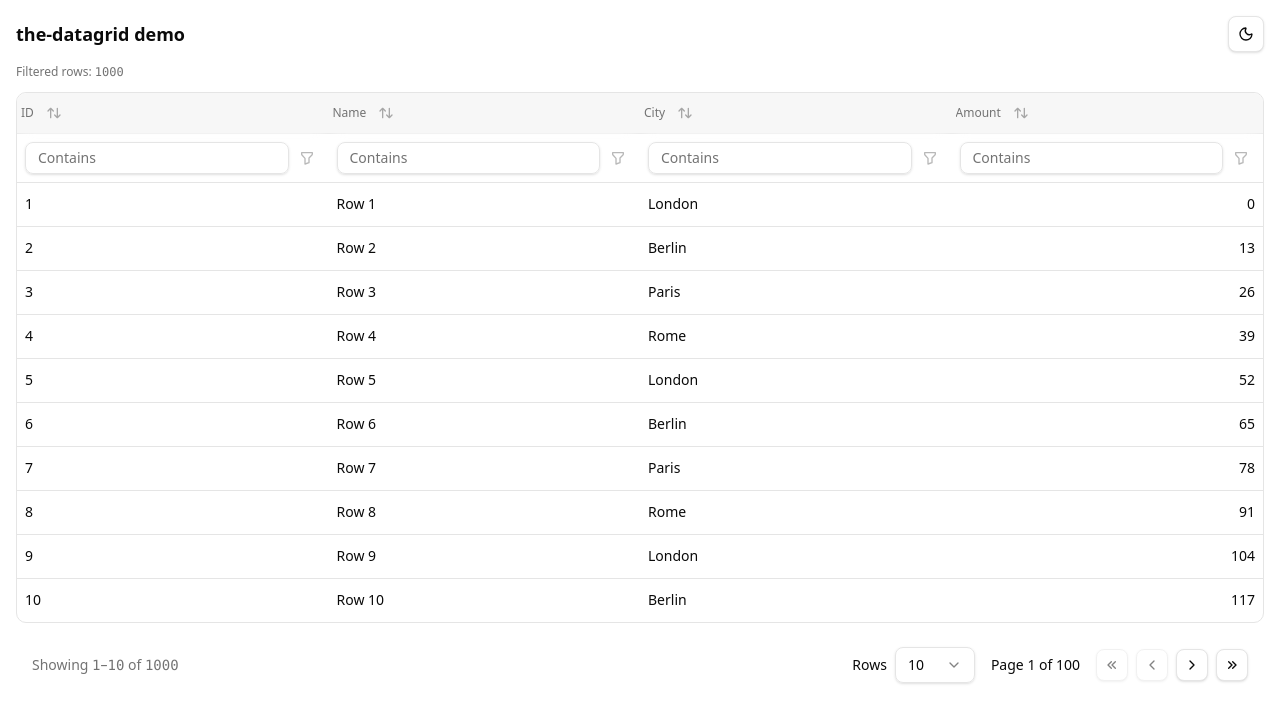
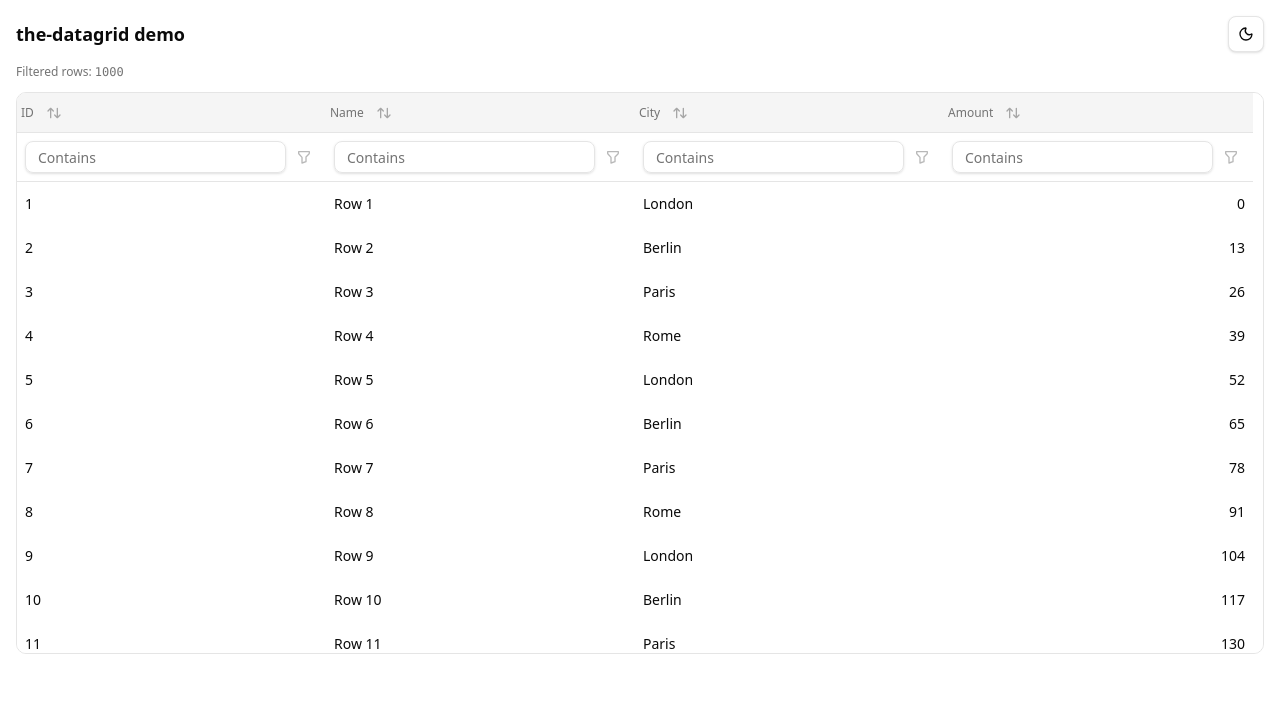
Before and after one commit to geo-vi/the-datagrid, a React (Vite) app: page / in a window 1280 px wide. Shown: the top 722 px of the page. Built offline with nearby package versions, Linux system fonts and the light colour scheme.

Commit message:
update: Added filterValue and optimized styles

```diff
--- a/src/filters/utils.ts
+++ b/src/filters/utils.ts
@@ -641,6 +641,7 @@ export function applyLocalFilter(
         filterValue: f.value,
         emptyValue: f.emptyValue ?? typeDef.emptyValue,
         data: row,
+        _data: row,
         column: columnsMap[f.name],
       });
     });
--- a/src/grid/ReactDataGrid.tsx
+++ b/src/grid/ReactDataGrid.tsx
@@ -43,6 +43,51 @@ import { GridPagination } from "./components/GridPagination";
  */
 export const plugins: readonly unknown[] = [] as const;
 
+const DATAGRID_SCROLLBAR_STYLE_ID = "__the_datagrid_scrollbar__";
+
+function ensureDatagridScrollbarStyles() {
+  if (typeof document === "undefined") return;
+  const css = `
+.tdg-scrollbar {
+  scrollbar-gutter: stable;
+  scrollbar-width: thin;
+  scrollbar-color: var(--ring) transparent;
+  scrollbar-color: hsl(var(--ring)) transparent;
+}
+.tdg-scrollbar::-webkit-scrollbar {
+  width: 10px;
+  height: 10px;
+}
+.tdg-scrollbar::-webkit-scrollbar-track {
+  background: transparent;
+}
+.tdg-scrollbar::-webkit-scrollbar-thumb {
+  background-color: var(--ring);
+  background-color: hsl(var(--ring));
+  border-radius: 9999px;
+  border: 2px solid transparent;
+  background-clip: content-box;
+}
+.tdg-scrollbar::-webkit-scrollbar-thumb:hover {
+  background-color: var(--muted-foreground);
+  background-color: hsl(var(--muted-foreground));
+}
+.tdg-scrollbar::-webkit-scrollbar-corner {
+  background: transparent;
+}
+`;
+  const existing = document.getElementById(DATAGRID_SCROLLBAR_STYLE_ID) as HTMLStyleElement | null;
+  if (existing) {
+    if (existing.textContent !== css) existing.textContent = css;
+    return;
+  }
+
+  const styleEl = document.createElement("style");
+  styleEl.id = DATAGRID_SCROLLBAR_STYLE_ID;
+  styleEl.textContent = css;
+  document.head.appendChild(styleEl);
+}
+
 function ReactDataGrid(props: TypeDataGridProps) {
   const {
     theme = "default",
@@ -72,6 +117,10 @@ function ReactDataGrid(props: TypeDataGridProps) {
     className,
     style,
   } = props;
+
+  React.useEffect(() => {
+    ensureDatagridScrollbarStyles();
+  }, []);
 
   /** ---------------- selection / checkbox column ---------------- */
 
@@ -186,6 +235,12 @@ function ReactDataGrid(props: TypeDataGridProps) {
   const [draftFilterValue, setDraftFilterValue] = React.useState<TypeFilterValue>(filterValue);
   React.useEffect(() => setDraftFilterValue(filterValue), [filterValue]);
 
+  const pageSizes = React.useMemo(() => {
+    const raw = props.pageSizes ?? [10, 50, 100, 1000];
+    const unique = Array.from(new Set(raw)).filter((n) => typeof n === "number" && Number.isFinite(n) && n > 0);
+    return unique.length ? unique : [10, 50, 100, 1000];
+  }, [props.pageSizes]);
+
   const [skip, setSkip] = useControllableState<number>({
     value: props.skip,
     defaultValue: props.defaultSkip ?? 0,
@@ -194,15 +249,16 @@ function ReactDataGrid(props: TypeDataGridProps) {
 
   const [limit, setLimit] = useControllableState<number>({
     value: props.limit,
-    defaultValue: props.defaultLimit ?? 10,
+    defaultValue: props.defaultLimit ?? pageSizes[0] ?? 10,
     onChange: props.onLimitChange,
   });
-
-  const pageSizes = props.pageSizes ?? [10, 20, 30, 40, 50];
 
   const allowUnsort = props.allowUnsort ?? true;
   const defaultSortingDirection = props.defaultSortingDirection ?? "asc";
   const defaultSortDir: 1 | -1 = defaultSortingDirection === "desc" ? -1 : 1;
+
+  const paginationMode = props.pagination ?? false;
+  const paginationEnabled = paginationMode !== false;
 
   const orderedColumns = React.useMemo(() => {
     const colById = new Map<string, TypeColumn>();
@@ -255,7 +311,6 @@ function ReactDataGrid(props: TypeDataGridProps) {
 
       const totalCount = data.length;
 
-      const paginationMode = props.pagination ?? true;
       const doPage = paginationMode !== false && paginationMode !== "remote";
 
       const sliced = doPage ? data.slice(skip, skip + limit) : data;
@@ -271,9 +326,11 @@ function ReactDataGrid(props: TypeDataGridProps) {
     try {
       const ds = dataSource;
 
+      const dsIsFn = typeof ds === "function";
+      const sliceLocally = paginationMode !== false && (paginationMode === "local" || !dsIsFn);
+
       const dsArg = {
-        skip,
-        limit,
+        ...(paginationMode !== false && paginationMode !== "local" && dsIsFn ? { skip, limit } : {}),
         sortInfo: computedSortForFetch,
         filterValue: computedFilterForFetch,
         columnOrder: columnOrderForDs,
@@ -284,7 +341,7 @@ function ReactDataGrid(props: TypeDataGridProps) {
 
       let result: any = ds;
 
-      if (typeof ds === "function") {
+      if (dsIsFn) {
         result = ds(dsArg);
       }
 
@@ -293,13 +350,19 @@ function ReactDataGrid(props: TypeDataGridProps) {
       }
 
       if (result && typeof result === "object" && Array.isArray(result.data)) {
-        setRows(result.data);
-        setCount(Number(result.count ?? result.data.length));
-        filteredRowsCount?.(Number(result.count ?? result.data.length));
+        const totalCount = Number(result.count ?? result.data.length);
+        const nextRows = sliceLocally ? result.data.slice(skip, skip + limit) : result.data;
+
+        setRows(nextRows);
+        setCount(totalCount);
+        filteredRowsCount?.(totalCount);
       } else if (Array.isArray(result)) {
-        setRows(result);
-        setCount(result.length);
-        filteredRowsCount?.(result.length);
+        const totalCount = result.length;
+        const nextRows = sliceLocally ? result.slice(skip, skip + limit) : result;
+
+        setRows(nextRows);
+        setCount(totalCount);
+        filteredRowsCount?.(totalCount);
       } else {
         setRows([]);
         setCount(0);
@@ -317,7 +380,7 @@ function ReactDataGrid(props: TypeDataGridProps) {
     idProperty,
     limit,
     orderedColumns,
-    props.pagination,
+    paginationMode,
     skip,
     theme,
     columnOrderForDs,
@@ -631,18 +694,23 @@ function ReactDataGrid(props: TypeDataGridProps) {
   const scrollRef = React.useRef<HTMLDivElement | null>(null);
   const rowModel = table.getRowModel().rows;
 
+  const stickyHeaderHeight = headerHeight + (enableFiltering ? filterRowHeight : 0);
+
   const rowVirtualizer = useVirtualizer({
     count: rowModel.length,
     getScrollElement: () => scrollRef.current,
     estimateSize: () => rowHeight,
     overscan: 10,
+    scrollMargin: stickyHeaderHeight,
+    scrollPaddingStart: stickyHeaderHeight,
+    enabled: virtualized,
   });
 
   const virtualItems = virtualized ? rowVirtualizer.getVirtualItems() : [];
-  const paddingTop = virtualized && virtualItems.length ? virtualItems[0]!.start : 0;
+  const paddingTop = virtualized && virtualItems.length ? Math.max(0, virtualItems[0]!.start - stickyHeaderHeight) : 0;
   const paddingBottom =
     virtualized && virtualItems.length
-      ? rowVirtualizer.getTotalSize() - virtualItems[virtualItems.length - 1]!.end
+      ? Math.max(0, rowVirtualizer.getTotalSize() - (virtualItems[virtualItems.length - 1]!.end - stickyHeaderHeight))
       : 0;
 
   /** ---------------- imperative API ---------------- */
@@ -761,12 +829,13 @@ function ReactDataGrid(props: TypeDataGridProps) {
 
   return (
     <div className={cn("flex flex-col gap-2 lg:gap-6", className)} data-theme={theme}>
+      <div className="overflow-hidden rounded-lg border border-border">
         <div
           ref={scrollRef}
-        className={cn("relative overflow-auto rounded-lg border border-border", virtualized ? "max-h-[560px]" : "")}
+          className={cn("tdg-scrollbar relative overflow-auto bg-background", virtualized ? "max-h-[560px]" : "")}
           style={style}
         >
-        <table className="w-full table-fixed caption-bottom text-sm">
+          <table className="w-full table-fixed border-separate border-spacing-0 caption-bottom text-sm">
             <GridHeader
               headerGroups={table.getHeaderGroups()}
               headerHeight={headerHeight}
@@ -814,6 +883,8 @@ function ReactDataGrid(props: TypeDataGridProps) {
           </table>
         </div>
 
+        {paginationEnabled ? (
+          <div className="border-t border-border py-2">
             <GridPagination
               count={count}
               skip={skip}
@@ -828,8 +899,21 @@ function ReactDataGrid(props: TypeDataGridProps) {
               i18n={i18n}
             />
           </div>
+        ) : null}
+      </div>
+    </div>
   );
 }
 
+// -----------------------------------------------------------------------------
+// Inovua-compat: expose default filterTypes via ReactDataGrid.defaultProps.filterTypes
+// so apps can extend defaults like:
+// Object.assign({}, ReactDataGrid.defaultProps.filterTypes, { myCustomType: ... })
+// -----------------------------------------------------------------------------
+(ReactDataGrid as any).defaultProps = {
+  ...(ReactDataGrid as any).defaultProps,
+  filterTypes: DEFAULT_FILTER_TYPES,
+};
+
 export { ReactDataGrid };
 export default ReactDataGrid;
--- a/src/grid/components/FilterCell.tsx
+++ b/src/grid/components/FilterCell.tsx
@@ -216,7 +216,7 @@ export function FilterCell(props: FilterCellProps) {
   return (
     <TableHead
       key={`${header.id}-filter`}
-      className={cn("sticky z-10 bg-background/95 py-2 backdrop-blur supports-[backdrop-filter]:bg-background/60")}
+      className={cn("sticky z-10 bg-background py-2 border-b border-border")}
       style={{
         top: headerHeight,
         width,
--- a/src/grid/components/GridHeader.tsx
+++ b/src/grid/components/GridHeader.tsx
@@ -78,10 +78,10 @@ export function GridHeader(props: GridHeaderProps) {
   } = props;
 
   return (
-    <TableHeader>
+    <TableHeader className="[&_tr]:!border-b-0">
       {/* Header row */}
       {headerGroups.map((hg) => (
-        <TableRow key={hg.id} className="bg-muted/50" style={{ height: headerHeight }}>
+        <TableRow key={hg.id} className="bg-muted" style={{ height: headerHeight }}>
           {hg.headers.map((h: any) => {
             const colDef = h.column.columnDef as any;
             const col: TypeColumn | undefined = colDef?.meta?.__column;
@@ -124,7 +124,7 @@ export function GridHeader(props: GridHeaderProps) {
         headerGroups.map((hg) => (
           <TableRow
             key={`${hg.id}-filters`}
-            className="bg-background/95 supports-[backdrop-filter]:bg-background/60"
+            className="bg-background"
             style={{ height: filterRowHeight }}
           >
             {hg.headers.map((h: any) => {
--- a/src/grid/components/HeaderCell.tsx
+++ b/src/grid/components/HeaderCell.tsx
@@ -85,7 +85,7 @@ export function HeaderCell(props: HeaderCellProps) {
       key={header.id}
       colSpan={header.colSpan}
       className={cn(
-        "sticky top-0 z-20 bg-muted/50",
+        "sticky top-0 z-20 bg-muted border-b border-border",
         headerAlign === "right" || headerAlign === "end" ? "text-right" : "",
         col?.headerProps?.className,
       )}
--- a/src/types.ts
+++ b/src/types.ts
@@ -58,6 +58,7 @@ export type TypeFilterOperator = {
     filterValue: unknown;
     emptyValue?: unknown;
     data?: unknown;
+    _data?: unknown;
     column?: unknown;
   }) => boolean;
 
```
Lines whose indentation alone changed are shown as unchanged.
